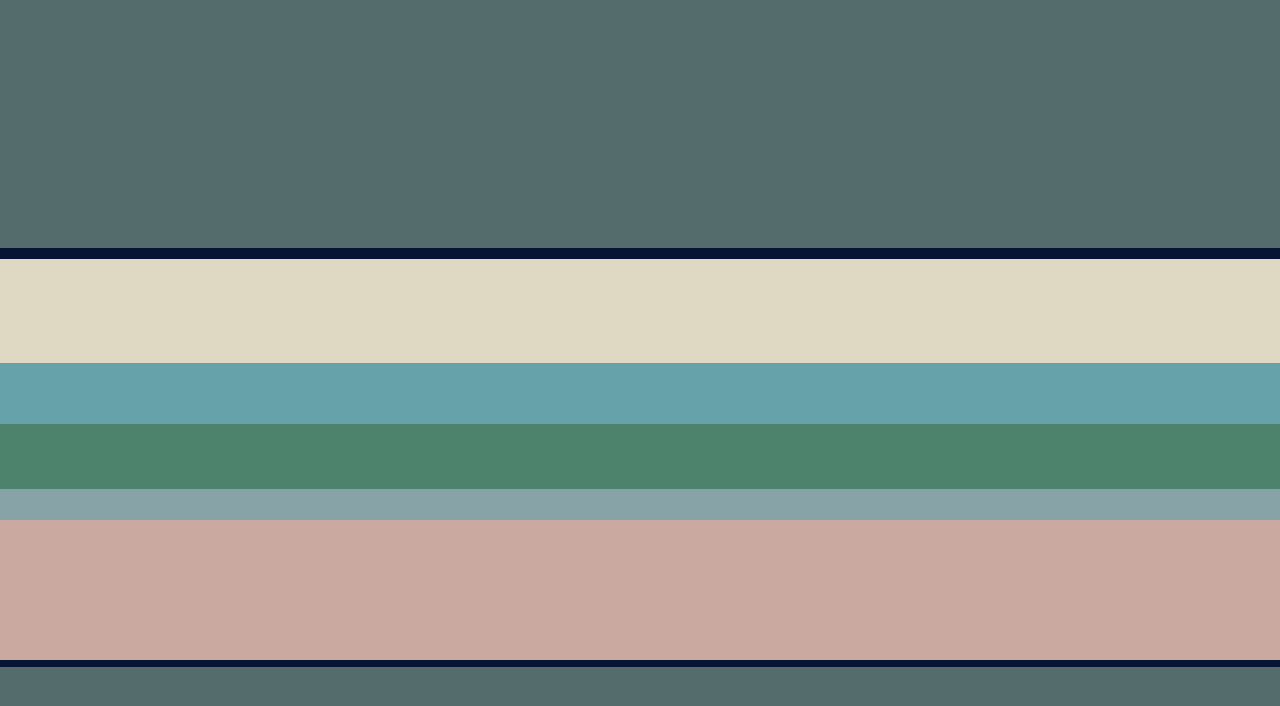
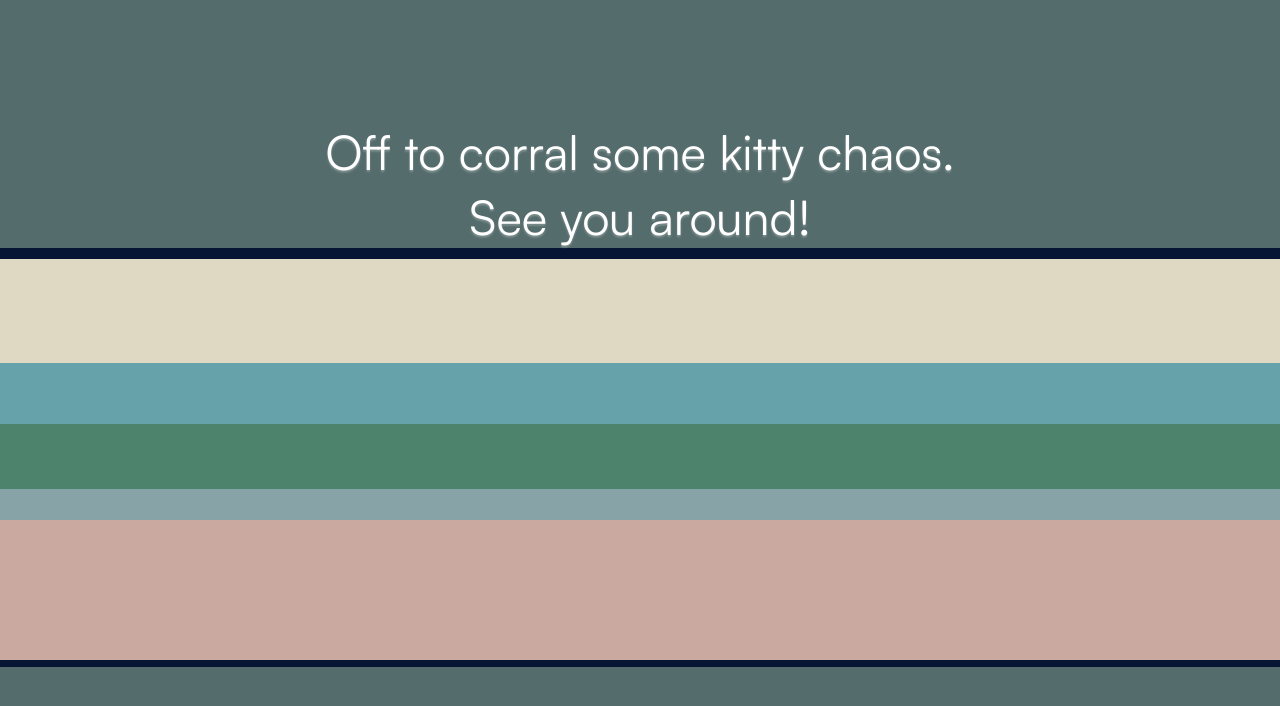
Before and after one commit to coding-bootcamps-eu/final-project-2024-01-herding-cats, a Vue app: page /LogOut in a window 1280 px wide. Before the commit this address had no page. Shown: the top 706 px of the page. Built offline with nearby package versions, Linux system fonts and the light colour scheme.

Commit message:
feat: final

```diff
--- a/src/router/index.js
+++ b/src/router/index.js
@@ -7,6 +7,7 @@ import TripOverview from '@/views/TripOverview.vue'
 import StartPage from '@/views/StartPage.vue'
 import TransportView from '@/views/TransportView.vue'
 import ActivityView from '@/views/ActivityView.vue'
+import LogOut from '@/views/LogOut.vue'
 
 const router = createRouter({
   history: createWebHistory(import.meta.env.BASE_URL),
@@ -15,6 +16,11 @@ const router = createRouter({
       path: '/',
       name: 'home',
       component: StartPage
+    },
+    {
+      path: '/LogOut',
+      name: 'logout',
+      component: LogOut
     },
     {
       path: '/notes',
--- /dev/null
+++ b/src/views/LogOut.vue
@@ -0,0 +1,30 @@
+<template>
+  <main class="start-page-main">
+    <h1>
+      Off to corral some kitty chaos.<br />
+      See you around!
+    </h1>
+  </main>
+  <header><img src="@/assets/cat-logo/cat-logo-large.svg" alt="Herding Cats Logotype" /></header>
+</template>
+
+<style scoped>
+header {
+  display: flex;
+  justify-content: center;
+  margin: 0 auto;
+  width: 100vw;
+  height: 25.7rem;
+}
+img {
+  padding: 3rem;
+  margin-left: 1.5rem;
+}
+
+h1 {
+  margin-top: 10rem;
+  color: white;
+  font-weight: 400;
+  text-shadow: 0px 0.2rem 0.2rem rgba(255, 255, 255, 0.25);
+}
+</style>
```
